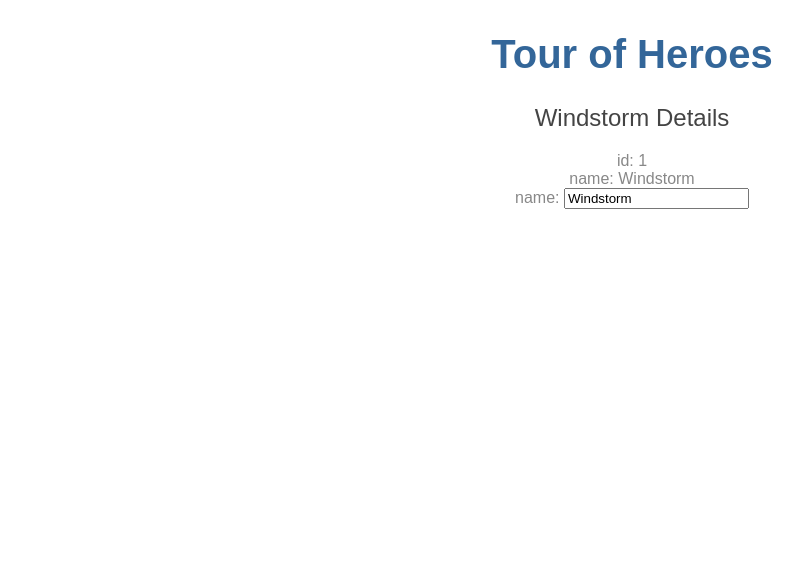
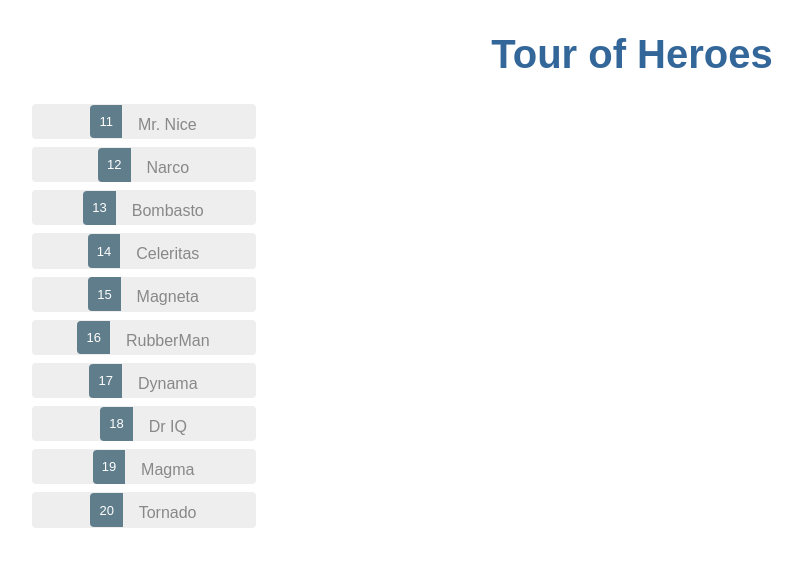
Before and after one commit to DavidDeArmon/FirstAngular, an Angular app: page / in a window 1280 px wide. Shown: the top 566 px of the page, without its empty margins (8-810 px from the left). Built offline with nearby package versions, Linux system fonts and the light colour scheme.

Commit message:
step 2 done

```diff
--- a/src/app/heroes/heroes.component.css
+++ b/src/app/heroes/heroes.component.css
@@ -0,0 +1,48 @@
+/* HeroesComponent's private CSS styles */
+.selected {
+    background-color: #CFD8DC !important;
+    color: white;
+  }
+  .heroes {
+    margin: 0 0 2em 0;
+    list-style-type: none;
+    padding: 0;
+    width: 15em;
+  }
+  .heroes li {
+    cursor: pointer;
+    position: relative;
+    left: 0;
+    background-color: #EEE;
+    margin: .5em;
+    padding: .3em 0;
+    height: 1.6em;
+    border-radius: 4px;
+  }
+  .heroes li.selected:hover {
+    background-color: #BBD8DC !important;
+    color: white;
+  }
+  .heroes li:hover {
+    color: #607D8B;
+    background-color: #DDD;
+    left: .1em;
+  }
+  .heroes .text {
+    position: relative;
+    top: -3px;
+  }
+  .heroes .badge {
+    display: inline-block;
+    font-size: small;
+    color: white;
+    padding: 0.8em 0.7em 0 0.7em;
+    background-color: #607D8B;
+    line-height: 1em;
+    position: relative;
+    left: -1px;
+    top: -4px;
+    height: 1.8em;
+    margin-right: .8em;
+    border-radius: 4px 0 0 4px;
+  }
--- a/src/app/heroes/heroes.component.html
+++ b/src/app/heroes/heroes.component.html
@@ -1,8 +1,14 @@
-<h2>{{hero.name}} Details</h2>
-<div><span>id: </span>{{hero.id}}</div>
-<div><span>name: </span>{{hero.name}}</div>
-<div>
-    <label> name:
-        <input [(ngModel)]="hero.name" placeholder="name">
+<ul class="heroes">
+    <li *ngFor='let hero of heroes' (click)='onSelect(hero)' [class.selected]="hero===selectedHero">
+        <span class="badge">{{hero.id}}</span> {{hero.name}}
+    </li>
+</ul>
+<div *ngIf="selectedHero">
+    <h2>{{selectedHero.name | uppercase}} Details</h2>
+    <div><span>id: </span>{{selectedHero.id}}</div>
+    <div>
+    <label>name:
+        <input [(ngModel)]="selectedHero.name" placeholder="name">
     </label>
+    </div>
 </div>
--- a/src/app/heroes/heroes.component.ts
+++ b/src/app/heroes/heroes.component.ts
@@ -1,5 +1,6 @@
 import { Component, OnInit } from '@angular/core';
-import {Hero} from './hero'
+import {Hero} from '../hero'
+import {HEROES} from '../mock-heroes'
 
 @Component({
   selector: 'app-heroes',
@@ -11,7 +12,11 @@
     id:1,
     name: 'Windstorm'
   }
-
+  heroes = HEROES
+  selectedHero:Hero;
+  onSelect(hero:Hero):void{
+    this.selectedHero = hero;
+  }
   constructor() { }
 
   ngOnInit() {
--- /dev/null
+++ b/src/app/mock-heroes.ts
@@ -0,0 +1,14 @@
+import { Hero } from './hero';
+
+export const HEROES: Hero[] = [
+  { id: 11, name: 'Mr. Nice' },
+  { id: 12, name: 'Narco' },
+  { id: 13, name: 'Bombasto' },
+  { id: 14, name: 'Celeritas' },
+  { id: 15, name: 'Magneta' },
+  { id: 16, name: 'RubberMan' },
+  { id: 17, name: 'Dynama' },
+  { id: 18, name: 'Dr IQ' },
+  { id: 19, name: 'Magma' },
+  { id: 20, name: 'Tornado' }
+];
```
Also changed, not shown: src/app/hero.ts (renamed from src/app/heroes/hero.ts).
